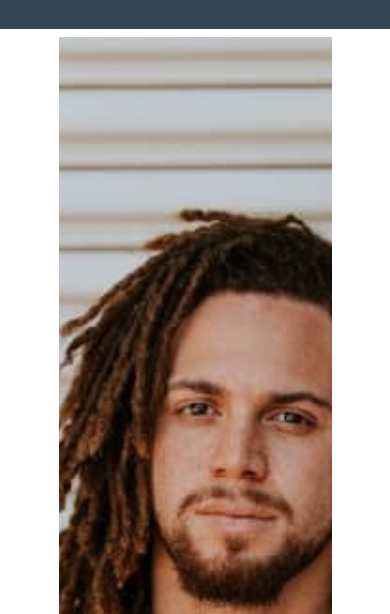
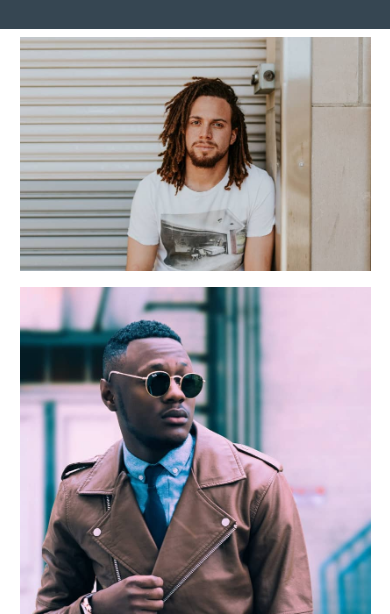
Before and after one commit to danileslie/LockInSalon, a website: page gallery.html in a window 390 px wide. Shown: the part 230-844 px from the top of the page. Drawn offline with nearby package versions, Linux system fonts and the light colour scheme.

Commit message:
gallery responsive

```diff
--- a/styles.css
+++ b/styles.css
@@ -57,7 +57,6 @@ body {
 
 .details,
 .gallery,
-.gallery-flip,
 .staff,
 .contact-us {
     width: 70vw;
@@ -390,16 +389,12 @@ tr{
 /* GALLERY */
 
 .gallery {
-    margin: 2% auto;
-    margin-bottom: 4rem;
-}
-
-.gallery {
     display: grid;
     gap: 1rem;
     grid-template-columns: repeat(4, 1fr);
     grid-auto-flow: dense;
     grid-auto-rows: 500px;
+    margin: 2% auto;
 }
 
 .gallery-image {
@@ -594,7 +589,7 @@ form textarea {
 /* MEDIA QUERIES
 /*******************************************/
 @media screen and (max-width: 1399px) {
-    .header{
+    .header, .gallery{
         width: 90%;
     }
 
@@ -669,6 +664,17 @@ form textarea {
         display: none;
     }
 
+    .gallery{
+        display: block;
+    }
+
+    .gallery-image{
+        margin-bottom: 1rem;
+    }
+
+    .gallery>picture:last-child img{
+        margin-bottom: 0;
+    }
 
 }
 
```
